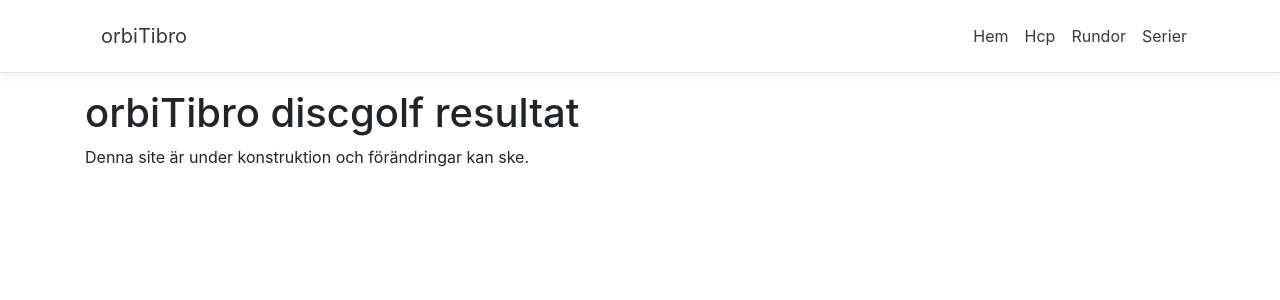
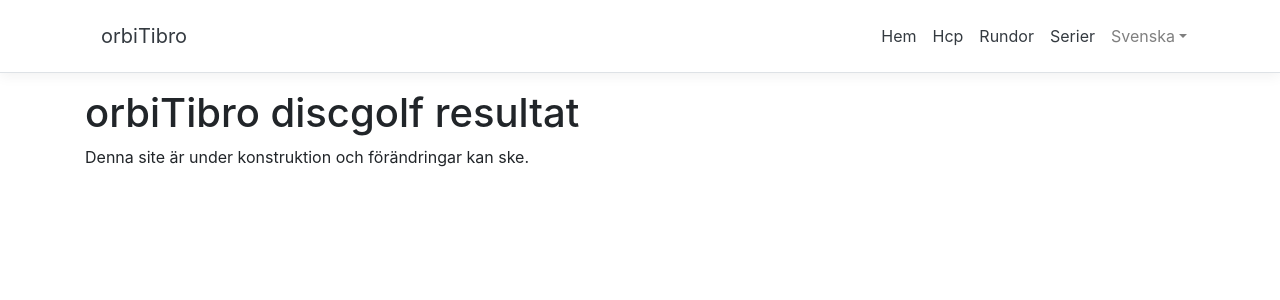
Before and after one commit to erimo832/ResultsApi, a React (Create React App) app in the folder FrontEnd/ClientApp/: page / in a window 1280 px wide. Shown: the top 300 px of the page. Built offline with nearby package versions, Linux system fonts and the light colour scheme.

Commit message:
Added language selection

```diff
--- a/FrontEnd/ClientApp/src/components/NavMenu.js
+++ b/FrontEnd/ClientApp/src/components/NavMenu.js
@@ -1,5 +1,5 @@
 import React, { Component } from 'react';
-import { Collapse, Container, Navbar, NavbarBrand, NavbarToggler, NavItem, NavLink } from 'reactstrap';
+import { Collapse, Container, Navbar, NavbarBrand, NavbarToggler, NavItem, NavLink, UncontrolledDropdown, DropdownMenu, DropdownItem, DropdownToggle } from 'reactstrap';
 import { Link } from 'react-router-dom';
 import './NavMenu.css';
 import i18n from '../i18n'
@@ -19,6 +19,13 @@ export class NavMenu extends Component {
   toggleNavbar () {
     this.setState({
       collapsed: !this.state.collapsed
+    });
+  }
+
+  changeLanguage(lng) {
+    i18n.changeLanguage(lng);
+    this.setState({
+      lang: true
     });
   }
 
@@ -45,6 +52,23 @@ export class NavMenu extends Component {
                 <NavItem>
                   <NavLink tag={Link} className="text-dark" to="/series">{i18n.t('menu_series')}</NavLink>
                 </NavItem>
+                <UncontrolledDropdown nav inNavbar>
+                  <DropdownToggle nav caret>
+                    {i18n.t('language')}
+                  </DropdownToggle>
+                  <DropdownMenu right>
+                    <DropdownItem>
+                      <NavItem onClick={() => this.changeLanguage('sv')}>
+                        <NavLink tag={Link} className="text-dark" to="/">Svenska</NavLink>
+                      </NavItem>
+                    </DropdownItem>
+                    <DropdownItem  onClick={() => this.changeLanguage('en')}>
+                      <NavItem>
+                        <NavLink tag={Link} className="text-dark" to="/">English</NavLink>
+                      </NavItem>
+                    </DropdownItem>
+                  </DropdownMenu>
+                </UncontrolledDropdown>
               </ul>
             </Collapse>
           </Container>
--- a/FrontEnd/ClientApp/src/i18n.js
+++ b/FrontEnd/ClientApp/src/i18n.js
@@ -5,6 +5,7 @@ import { initReactI18next } from "react-i18next";
 const resources = {
   en: {
     translation: {
+      "language": "English",
       "common_loading": "Loading...",
       "column_name": "Name",
       "column_hcp": "Hcp",
@@ -38,6 +39,7 @@ const resources = {
   },
   sv: {
     translation: {
+      "language": "Svenska",
       "common_loading": "Laddar...",
       "column_name": "Namn",
       "column_hcp": "Hcp",
```
